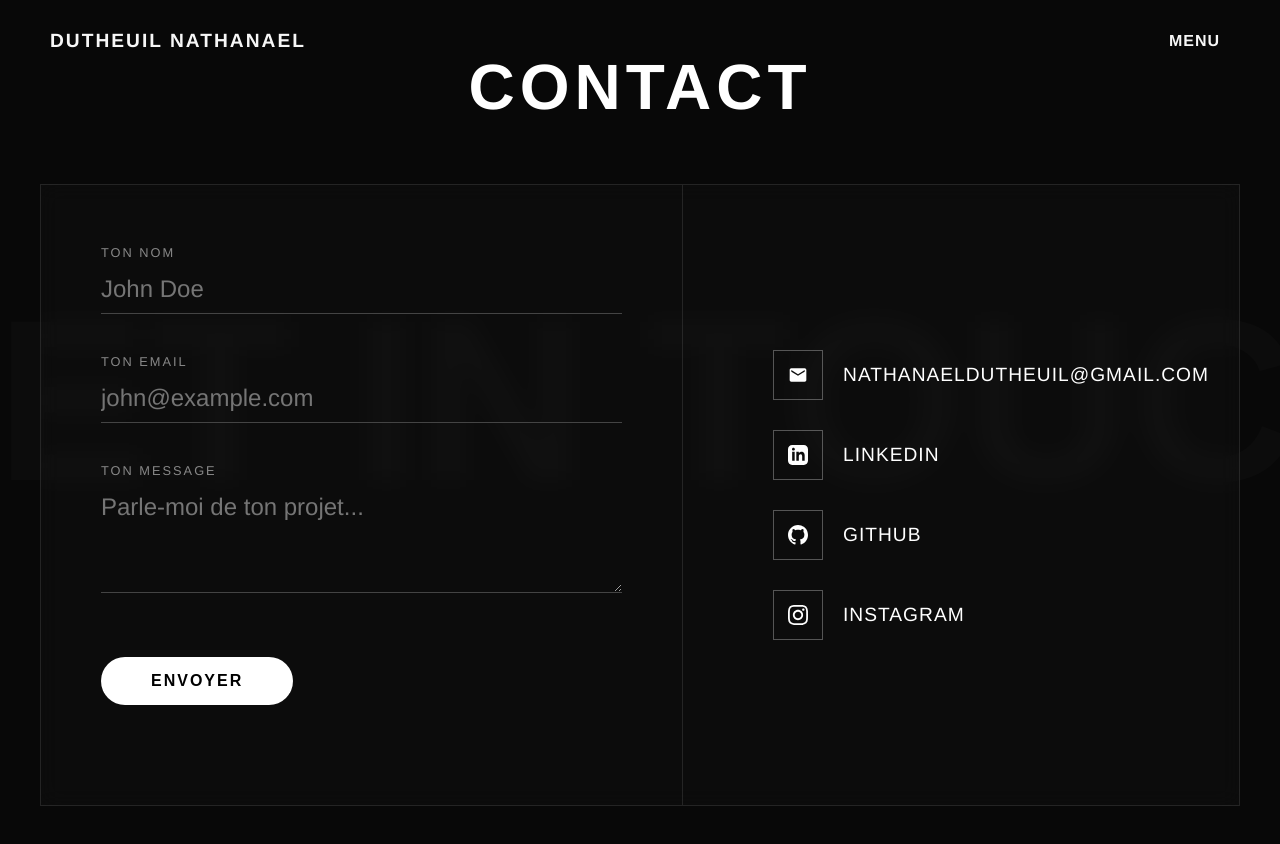
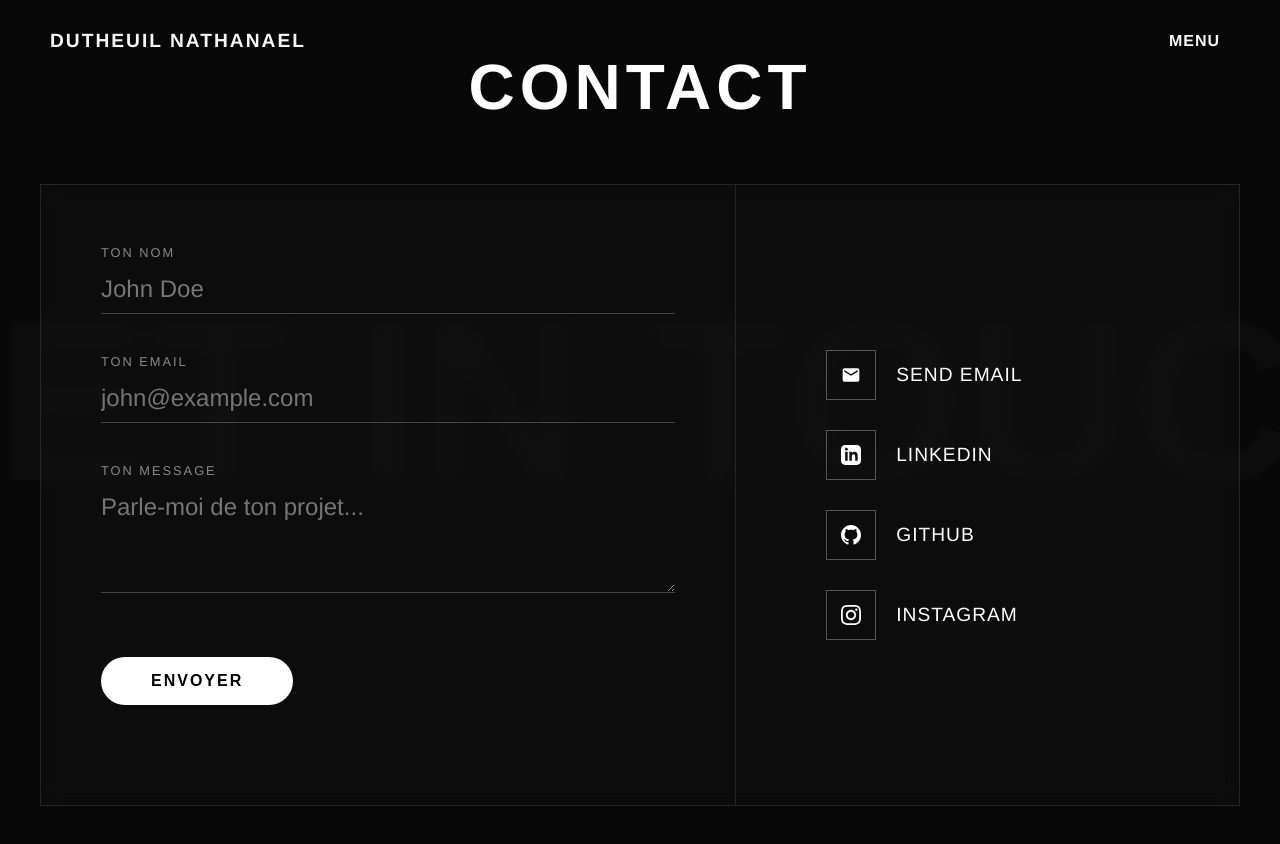
Before and after one commit to NathanaelDutheuil/Portfolio, a website built with Vite: page contact.html in a window 1280 px wide. Built offline with nearby package versions, Linux system fonts and the light colour scheme.

Commit message:
Update contact.html

```diff
--- a/contact.html
+++ b/contact.html
@@ -104,7 +104,7 @@
             <div class="social-col">
                 <a href="mailto:nathanaeldutheuil@gmail.com" class="social-link">
                     <div class="icon-box"><svg viewBox="0 0 24 24"><path d="M20 4H4c-1.1 0-1.99.9-1.99 2L2 18c0 1.1.9 2 2 2h16c1.1 0 2-.9 2-2V6c0-1.1-.9-2-2-2zm0 4l-8 5-8-5V6l8 5 8-5v2z"/></svg></div>
-                    <span class="social-text">nathanaeldutheuil@gmail.com</span>
+                    <span class="social-text">SEND EMAIL</span>
                 </a>
                 <a href="https://www.linkedin.com/in/nathanaël-dutheuil-079255331/" target="_blank" class="social-link">
                     <div class="icon-box"><svg viewBox="0 0 24 24"><path d="M19 0h-14c-2.761 0-5 2.239-5 5v14c0 2.761 2.239 5 5 5h14c2.762 0 5-2.239 5-5v-14c0-2.761-2.238-5-5-5zm-11 19h-3v-11h3v11zm-1.5-12.268c-.966 0-1.75-.79-1.75-1.764s.784-1.764 1.75-1.764 1.75.79 1.75 1.764-.783 1.764-1.75 1.764zm13.5 12.268h-3v-5.604c0-3.368-4-3.113-4 0v5.604h-3v-11h3v1.765c1.396-2.586 7-2.777 7 2.476v6.759z"/></svg></div>
```
